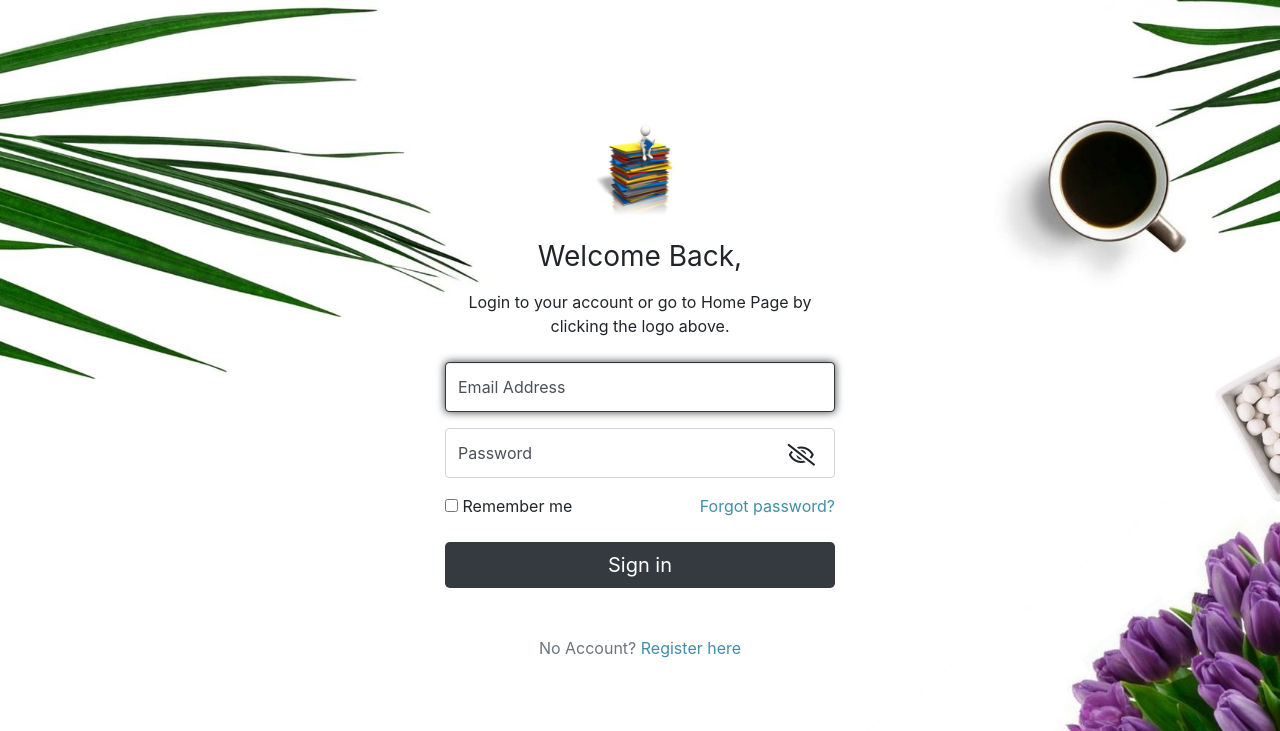
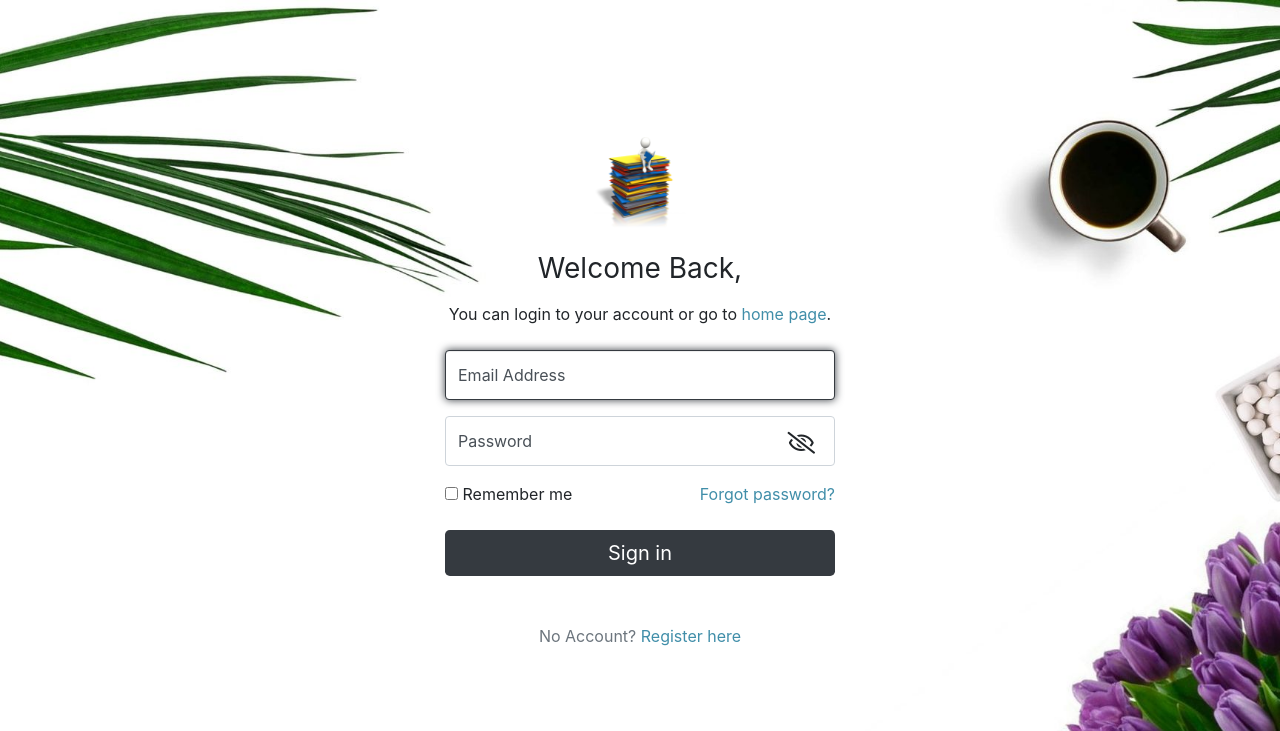
Before and after one commit to blendmehani/MyPersonalDrive, a Django app: template templates/accounts/login.html in a window 1280 px wide. Shown: the top 731 px of the page. Run offline with Django 3.2, Linux system fonts and the light colour scheme; the template is opened without the code that fills it, so the values that code supplies are empty; some libraries are stand-ins or nearby versions.

Commit message:
A minor change in login, register files.

```diff
--- a/templates/accounts/login.html
+++ b/templates/accounts/login.html
@@ -33,7 +33,7 @@
     <div class="text-center mb-4">
         <a href="/"><img class="mb-4" src="{% static 'images/logo.png' %}" alt="" width="92" height="92"></a>
         <h1 class="h3 mb-3 font-weight-normal">Welcome Back,</h1>
-        <p>Login to your account or go to Home Page by clicking the logo above.</p>
+        <p>You can login to your account or go to <a href="{% url 'dashboard' %}">home page</a>.</p>
     </div>
 
     <div class="form-label-group">
--- a/templates/accounts/register.html
+++ b/templates/accounts/register.html
@@ -23,7 +23,7 @@
                 <a href="/"><img class="" src="{% static 'images/logo.png' %}" alt="" width="92" height="92"></a>
                 <h1 class="h3 mb-3 font-weight-normal">Welcome,</h1>
                 <p>We are happy to have you here. Only one more step to secure your files.
-                    <br>If you want to go to Home Page click the logo above.</p>
+                    <br>If you want you can go to <a href="{% url 'dashboard' %}">home page</a>.</p>
             </div>
             <div class="row register-form">
                 <div class="col-md-6">
--- a/templates/core/main.html
+++ b/templates/core/main.html
@@ -117,8 +117,7 @@
         home.className = 'nav-item ml-2'
     </script>
 {% endif %}
-<script>
-</script>
+
 <script src="{% static 'bootstrap/js/jquery.min.js' %}"></script>
 <script src="{% static 'bootstrap/js/bootstrap.bundle.min.js' %}"></script>
 
```
